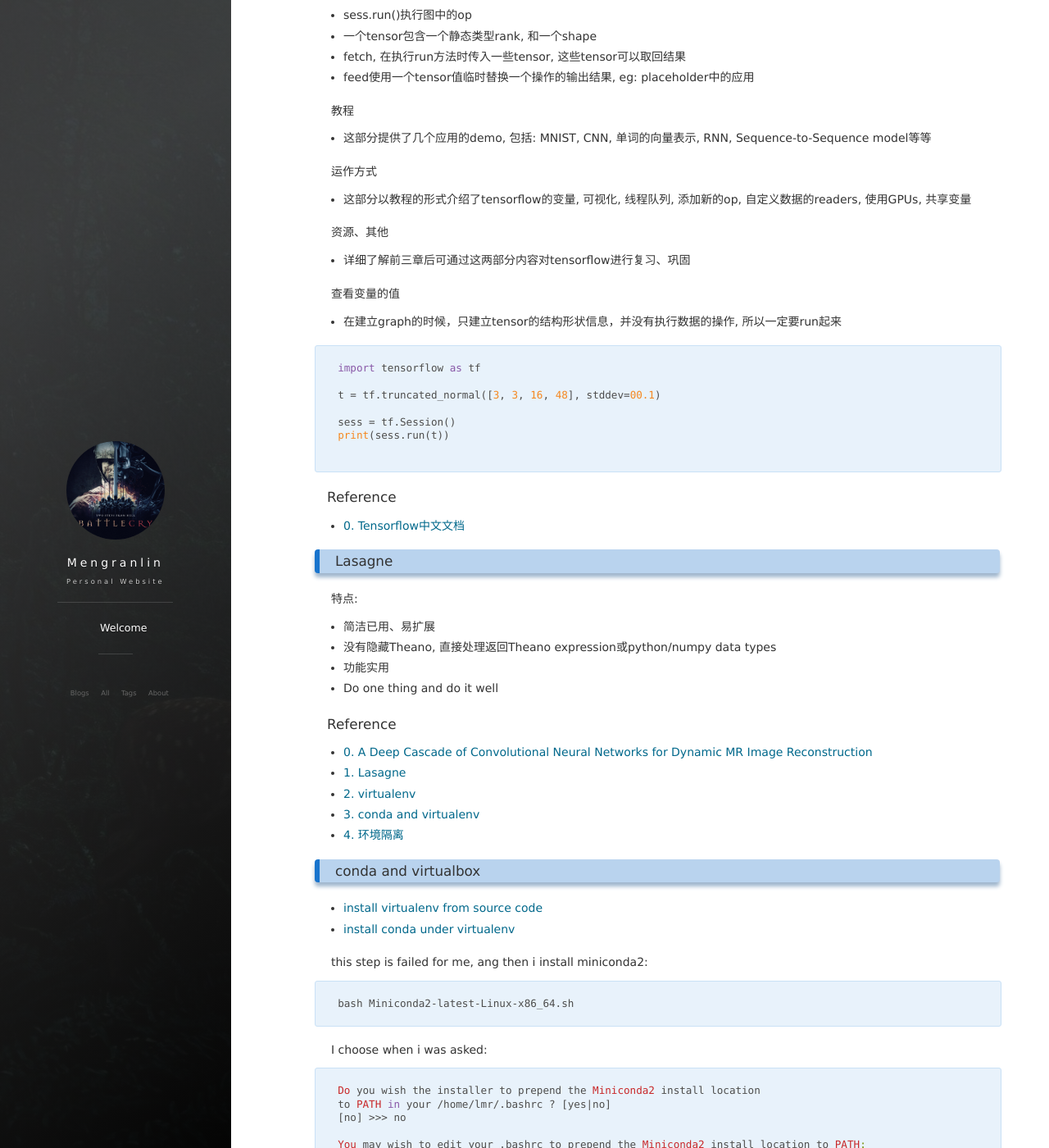
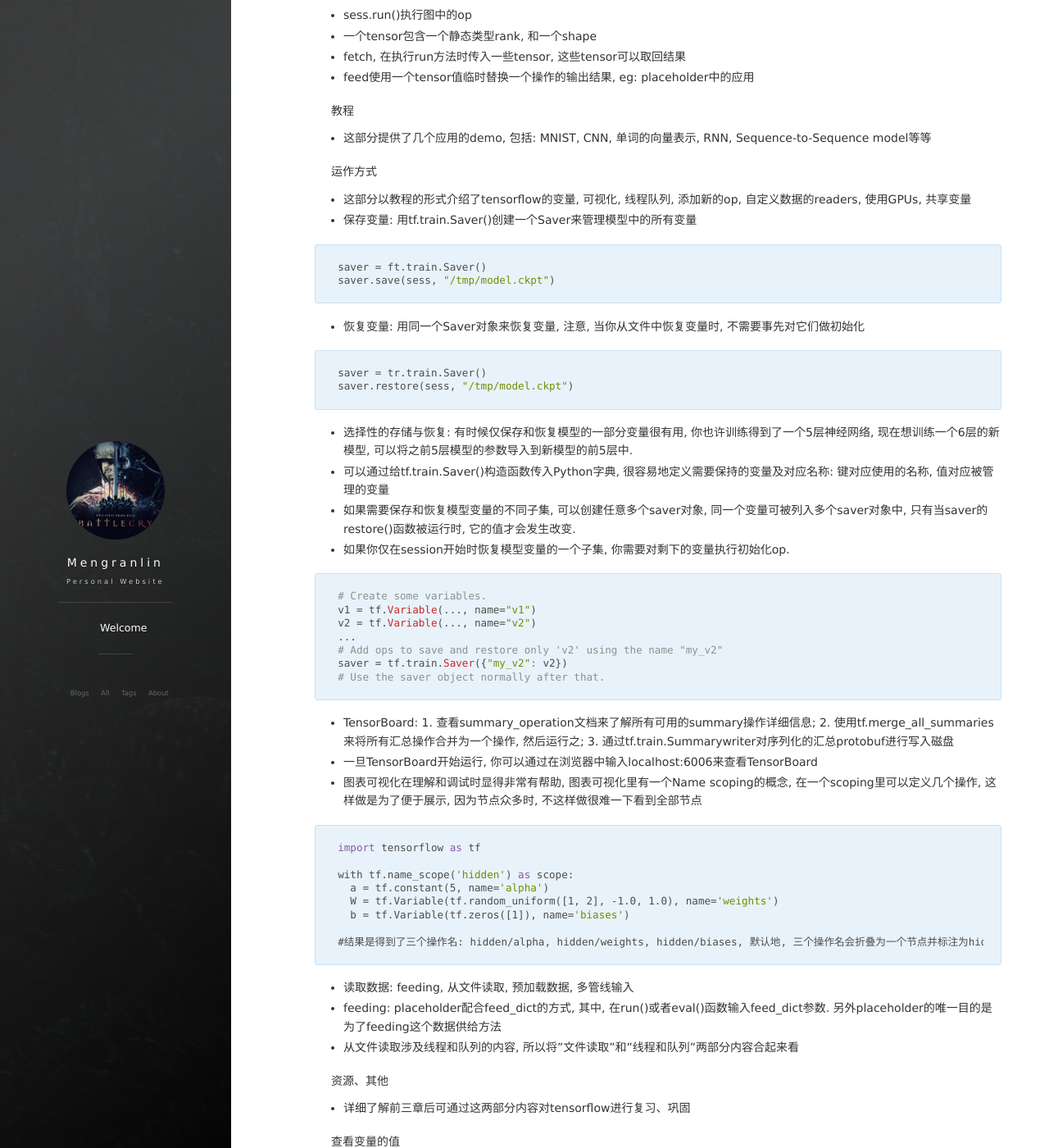
Before and after one commit to lmrshare/lmrshare.github.io, a Jekyll site: the page built from _posts/2018-11-19-archive2.md, in a window 1280 px wide and 1400 px high, scrolled down 22744 px. Shown: the whole window at 82% size. Built offline with Jekyll 4.4.1, drawn with Linux system fonts in a browser that asks for light colours; nearby versions of some CDN libraries; formulas are drawn with MathJax 3; comment, search, counter and statistics services are not loaded.

Commit message:
tensorflow notes 2

````diff
--- a/_posts/2018-11-19-archive2.md
+++ b/_posts/2018-11-19-archive2.md
@@ -1052,6 +1052,52 @@ accuracy = tf.reduce_mean(tf.cast(correct_prediction, "float"))
 运作方式
 
 + 这部分以教程的形式介绍了tensorflow的变量, 可视化, 线程队列, 添加新的op, 自定义数据的readers, 使用GPUs, 共享变量
++ 保存变量: 用tf.train.Saver()创建一个Saver来管理模型中的所有变量
+
+```
+saver = ft.train.Saver()
+saver.save(sess, "/tmp/model.ckpt")
+```
++ 恢复变量: 用同一个Saver对象来恢复变量, 注意, 当你从文件中恢复变量时, 不需要事先对它们做初始化
+
+```
+saver = tr.train.Saver()
+saver.restore(sess, "/tmp/model.ckpt")
+```
+
++ 选择性的存储与恢复: 有时候仅保存和恢复模型的一部分变量很有用, 你也许训练得到了一个5层神经网络, 现在想训练一个6层的新模型, 可以将之前5层模型的参数导入到新模型的前5层中.
++ 可以通过给tf.train.Saver()构造函数传入Python字典, 很容易地定义需要保持的变量及对应名称: 键对应使用的名称, 值对应被管理的变量
++ 如果需要保存和恢复模型变量的不同子集, 可以创建任意多个saver对象, 同一个变量可被列入多个saver对象中, 只有当saver的restore()函数被运行时, 它的值才会发生改变.
++ 如果你仅在session开始时恢复模型变量的一个子集, 你需要对剩下的变量执行初始化op.
+
+```
+# Create some variables.
+v1 = tf.Variable(..., name="v1")
+v2 = tf.Variable(..., name="v2")
+...
+# Add ops to save and restore only 'v2' using the name "my_v2"
+saver = tf.train.Saver({"my_v2": v2})
+# Use the saver object normally after that.
+```
+
++ TensorBoard: 1. 查看summary_operation文档来了解所有可用的summary操作详细信息; 2. 使用tf.merge_all_summaries来将所有汇总操作合并为一个操作, 然后运行之; 3. 通过tf.train.Summarywriter对序列化的汇总protobuf进行写入磁盘
++ 一旦TensorBoard开始运行, 你可以通过在浏览器中输入localhost:6006来查看TensorBoard
++ 图表可视化在理解和调试时显得非常有帮助, 图表可视化里有一个Name scoping的概念, 在一个scoping里可以定义几个操作, 这样做是为了便于展示, 因为节点众多时, 不这样做很难一下看到全部节点
+
+```
+import tensorflow as tf
+
+with tf.name_scope('hidden') as scope:
+  a = tf.constant(5, name='alpha')
+  W = tf.Variable(tf.random_uniform([1, 2], -1.0, 1.0), name='weights')
+  b = tf.Variable(tf.zeros([1]), name='biases')
+
+#结果是得到了三个操作名: hidden/alpha, hidden/weights, hidden/biases, 默认地, 三个操作名会折叠为一个节点并标注为hidden
+```
+
++ 读取数据: feeding, 从文件读取, 预加载数据, 多管线输入
++ feeding: placeholder配合feed_dict的方式, 其中, 在run()或者eval()函数输入feed_dict参数. 另外placeholder的唯一目的是为了feeding这个数据供给方法
++ 从文件读取涉及线程和队列的内容, 所以将"文件读取"和"线程和队列"两部分内容合起来看
 
 资源、其他
 
````
